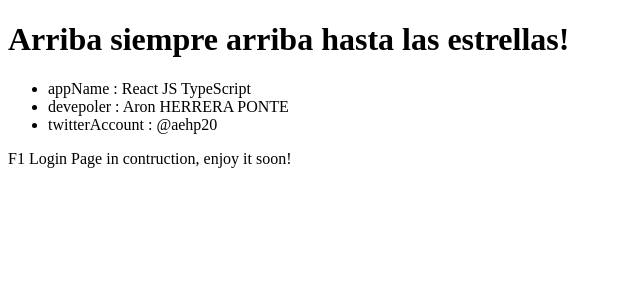
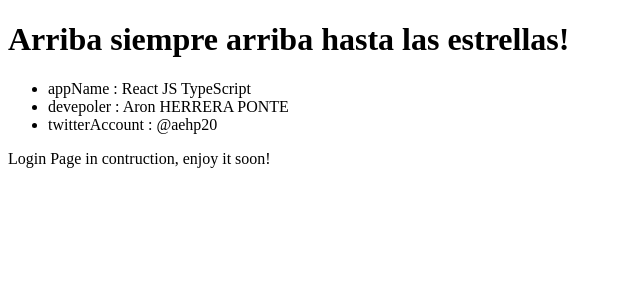
Before and after one commit to profesor-aron/reactjs-typescript, a React app: page / in a window 1280 px wide. Shown: the top 300 px of the page, without its empty margins (0-640 px from the left). Built offline with nearby package versions, Linux system fonts and the light colour scheme.

Commit message:
Resolved conflict merge

```diff
--- a/src/modules/Login/index.tsx
+++ b/src/modules/Login/index.tsx
@@ -4,7 +4,7 @@ export class Login extends Component {
   render() {
     return (
       <div>
-        F1 Login Page in contruction, enjoy it soon!
+        Login Page in contruction, enjoy it soon!
       </div>
     )
   }
```
